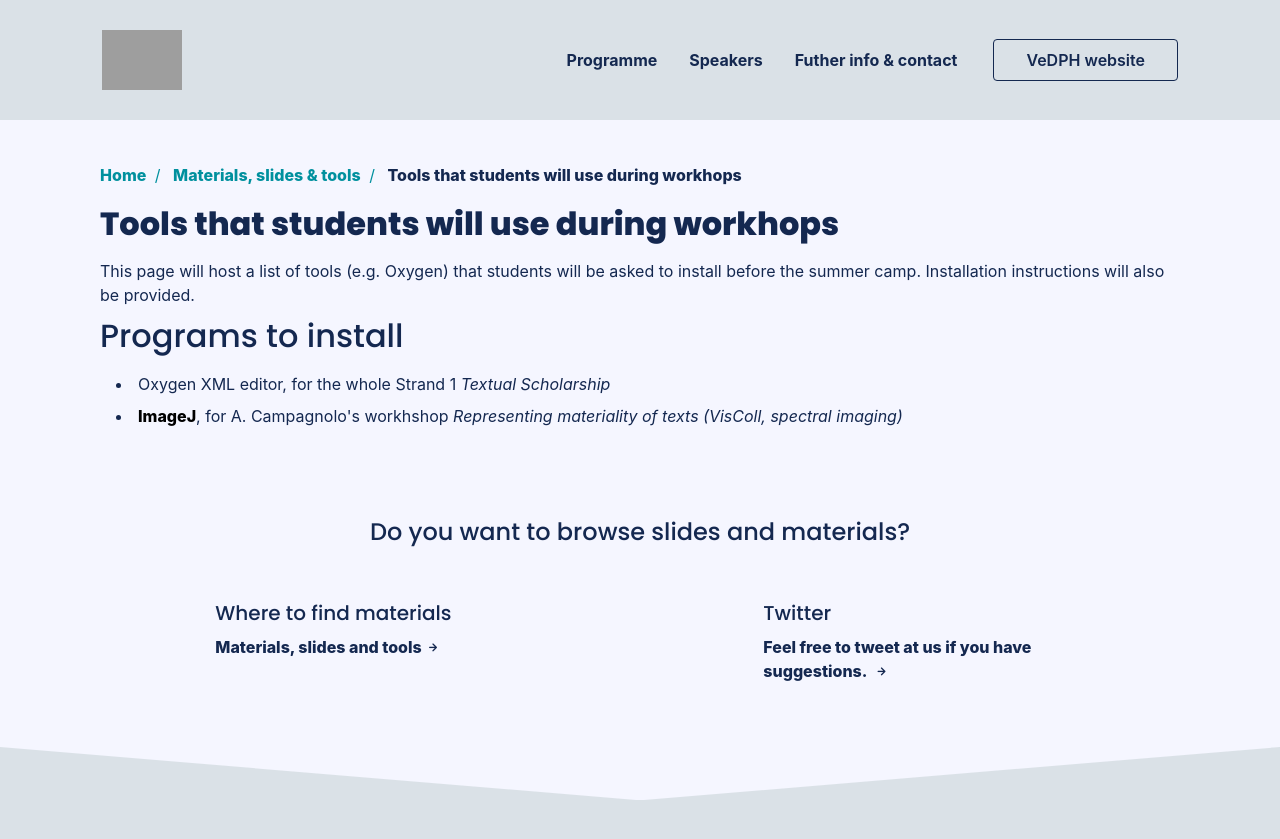
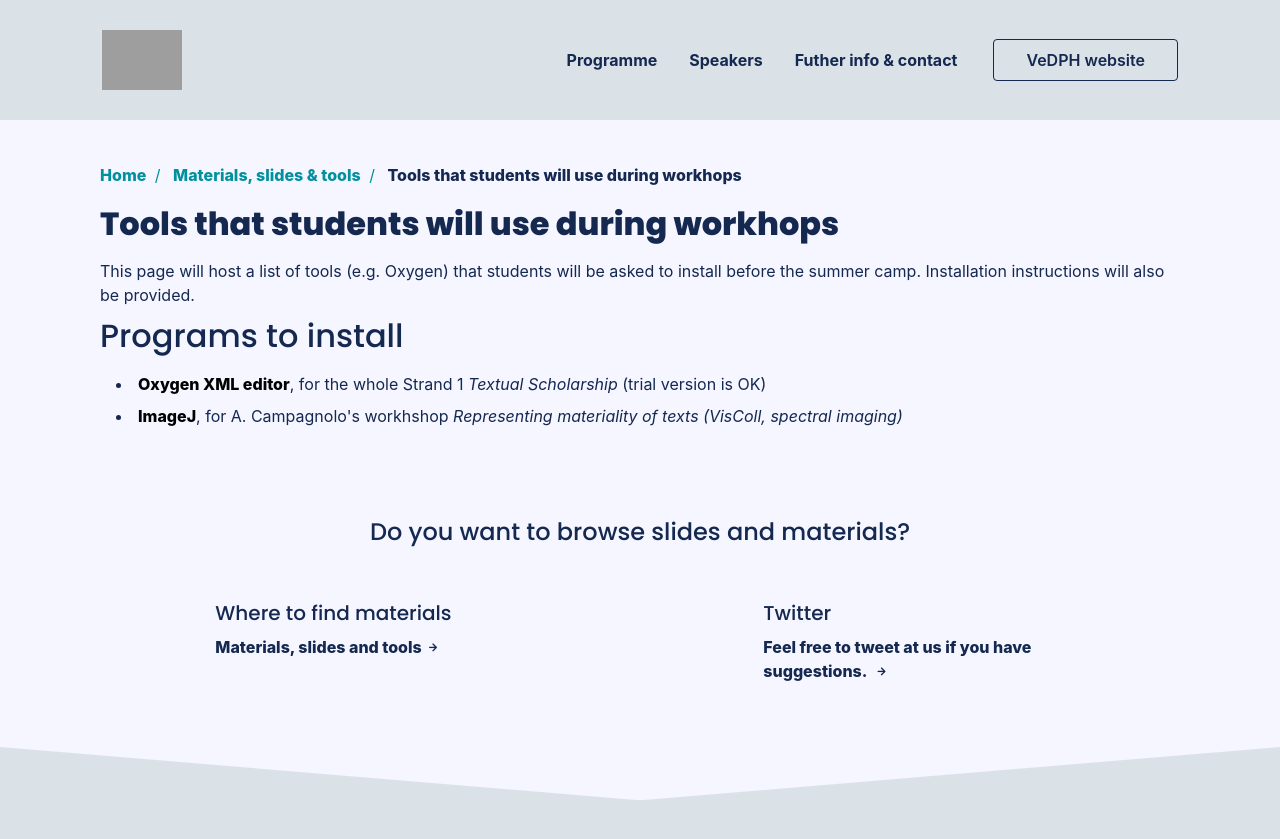
Before and after one commit to vedph/summercamp, a Jekyll site: the page built from materials/tools/index.html, in a window 1280 px wide, cut to the strip 0-860 px from the top of the page. Shown: the top 839 px of the strip. Built offline with Jekyll 4.4.1, drawn with Linux system fonts in a browser that asks for light colours; nearby versions of some CDN libraries; some web fonts are replaced; grey boxes are pictures that could not be loaded.

Commit message:
Add link to Oxygen

```diff
--- a/materials/tools/index.html
+++ b/materials/tools/index.html
@@ -11,6 +11,6 @@ This page will host a list of tools (e.g. Oxygen) that students will be asked to
 <h2>Programs to install</h2>
 
 <ul>
-    <li>Oxygen XML editor, for the whole Strand 1 <em>Textual Scholarship</em></li>
+    <li><a href="https://www.oxygenxml.com/">Oxygen XML editor</a>, for the whole Strand 1 <em>Textual Scholarship</em> (trial version is OK)</li>
     <li><a href="https://imagej.nih.gov/ij/download.html">ImageJ</a>, for A. Campagnolo's workhshop <em>Representing materiality of texts (VisColl, spectral imaging)</em></li>
 </ul>
```
